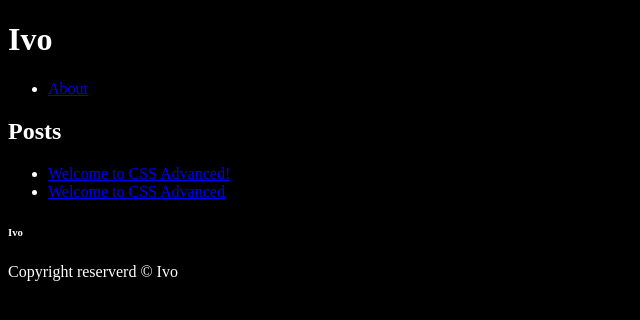
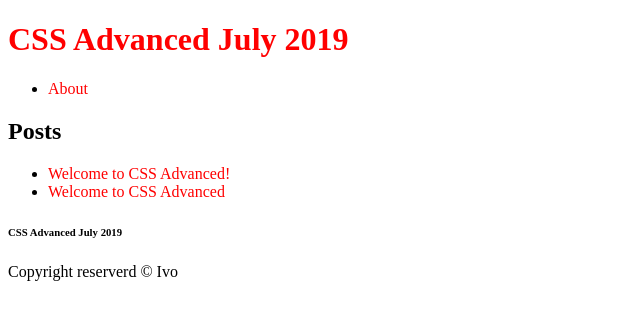
Before and after one commit to Nencheff/su-jekyll-my-website, a Jekyll site: the page built from index.html, in a window 1280 px wide. Shown: the top 320 px of the page, without its empty margins (0-640 px from the left). Built offline with Jekyll 4.4.1, drawn with Linux system fonts in a browser that asks for light colours.

Commit message:
CSS changes

```diff
--- a/_config.yml
+++ b/_config.yml
@@ -13,7 +13,7 @@
 # you will see them accessed via {{ site.title }}, {{ site.email }}, and so on.
 # You can create any custom variable you would like, and they will be accessible
 # in the templates via {{ site.myvariable }}.
-title: Ivo
+title: CSS Advanced July 2019
 email: ivo@example.com
 description: >- # this means to ignore newlines until "baseurl:"
   Write an awesome description for your new site here. You can edit this
--- a/_layouts/main.html
+++ b/_layouts/main.html
@@ -10,8 +10,7 @@
 <body>
 <div class="site">
     <header class="site-header">
-            <h1>{{site.title}}</h1>
-        </a>
+        <a href="/"><h1>{{site.title}}</h1></a>
         <nav>
             <ul>
                 {% for page in site.pages %}
@@ -23,16 +22,16 @@
                 {% endfor %}
             </ul>
         </nav>
-
     </header>
     <main class="site-main">
         {% if page.title %}
             <h1>{{page.title}}</h1>
         {% endif %}
 
-        {{content}}
+        <section>
+            {{content}}
+        </section>
     </main>
-
     <aside class="site-aside">
 
     </aside>
--- a/css/site.css
+++ b/css/site.css
@@ -1,4 +1,13 @@
 body {
-    background: black;
-    color: white;
+    background: white;
+    color: black;
 }
+a {
+    color: red;
+    transition: all 0.9s;
+    text-decoration: none;
+}
+a:hover {
+    color: orange;
+
+}
```
